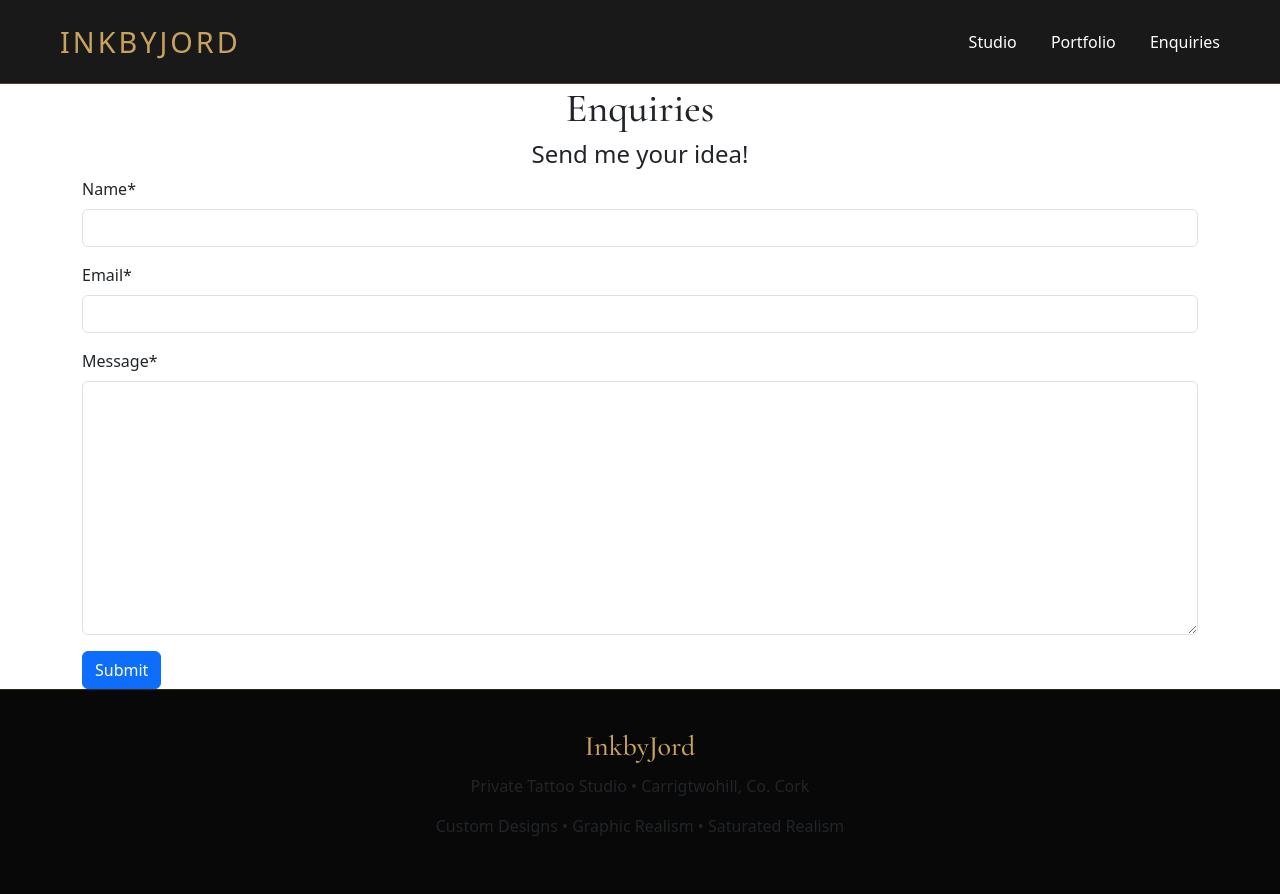
After one commit to morganoleary/ink-by-jord, a Django app: page /contact/ in a window 1280 px wide. The commit adds this page. Run offline with Django 5.2, Linux system fonts and the light colour scheme; some libraries are stand-ins or nearby versions.

Commit message:
Implement contact app with form handling, templates, routing & crispy forms

```diff
--- a/config/settings.py
+++ b/config/settings.py
@@ -41,6 +41,8 @@ INSTALLED_APPS = [
     'django.contrib.sessions',
     'django.contrib.messages',
     'django.contrib.staticfiles',
+    "crispy_forms",
+    "crispy_bootstrap5",
 
     'home',
     'gallery',
@@ -130,3 +132,6 @@ STATICFILES_DIRS = [
 
 MEDIA_URL = '/media/'
 MEDIA_ROOT = BASE_DIR / 'media'
+
+CRISPY_ALLOWED_TEMPLATE_PACKS = "bootstrap5"
+CRISPY_TEMPLATE_PACK = "bootstrap5"
--- a/config/urls.py
+++ b/config/urls.py
@@ -23,6 +23,7 @@ urlpatterns = [
     path('admin/', admin.site.urls),
     path('', include('home.urls')),
     path('gallery/', include('gallery.urls')),
+    path("contact/", include("contact.urls")),
 ]
 
 if settings.DEBUG:
--- /dev/null
+++ b/contact/forms.py
@@ -0,0 +1,6 @@
+from django import forms
+
+class ContactForm(forms.Form):
+    name = forms.CharField(max_length=100)
+    email = forms.EmailField()
+    message = forms.CharField(widget=forms.Textarea)
--- /dev/null
+++ b/contact/templates/contact/contact.html
@@ -0,0 +1,31 @@
+{% extends "base.html" %}
+{% load crispy_forms_tags %}
+
+{% block content %}
+
+<!-- Success message -->
+{% if messages %}
+{% for message in messages %}
+<div class="alert alert-success" role="alert">
+    {{ message }}
+</div>
+{% endfor %}
+{% endif %}
+
+<!-- Contact page -->
+<div class="container">
+    <div class="row justify-content-center">
+        <div class="col-md-12">
+            <h1 class="text-center">Enquiries</h1>
+            <h4 class="text-center">Send me your idea!</h4>
+            <!-- Contact Us form-->
+            <form method="post">
+                {% csrf_token %}
+                {{ contact_form|crispy }}
+                <button type="submit" class="btn btn-primary">Submit</button>
+            </form>
+        </div>
+    </div>
+</div>
+
+{% endblock %}
--- /dev/null
+++ b/contact/urls.py
@@ -0,0 +1,6 @@
+from django.urls import path
+from . import views
+
+urlpatterns = [
+    path("", views.contact, name="contact"),
+]
--- a/contact/views.py
+++ b/contact/views.py
@@ -1,3 +1,26 @@
-from django.shortcuts import render
+from django.shortcuts import render, redirect
+from django.contrib import messages
+from .forms import ContactForm
 
-# Create your views here.
+def contact(request):
+    if request.method == "POST":
+        contact_form = ContactForm(request.POST)
+
+        if contact_form.is_valid():
+            name = contact_form.cleaned_data["name"]
+            email = contact_form.cleaned_data["email"]
+            message = contact_form.cleaned_data["message"]
+
+            # For now: just print (later we can email it)
+            print(name, email, message)
+
+            messages.success(request, "Your enquiry has been sent successfully!")
+
+            return redirect("contact")
+
+    else:
+        contact_form = ContactForm()
+
+    return render(request, "contact/contact.html", {
+        "contact_form": contact_form
+    })
--- a/templates/base.html
+++ b/templates/base.html
@@ -9,6 +9,7 @@
 
     <link rel="stylesheet" href="{% static 'css/style.css' %}">
     <link href="https://fonts.googleapis.com/css2?family=Cormorant+Garamond:wght@500;600&family=Inter:wght@300;400;500&display=swap" rel="stylesheet">
+    <link href="https://cdn.jsdelivr.net/npm/bootstrap@5.3.0/dist/css/bootstrap.min.css" rel="stylesheet">
 </head>
 
 <body>
@@ -21,7 +22,7 @@
         <div class="nav-links">
             <a href="{% url 'home' %}">Studio</a>
             <a href="{% url 'gallery' %}">Portfolio</a>
-            <a href="#">Enquiries</a>
+            <a href="{% url 'contact' %}">Enquiries</a>
         </div>
     </nav>
 
@@ -36,5 +37,6 @@
         </div>
     </footer>
 
+    <script src="https://cdn.jsdelivr.net/npm/bootstrap@5.3.0/dist/js/bootstrap.bundle.min.js"></script>
 </body>
 </html>
```
